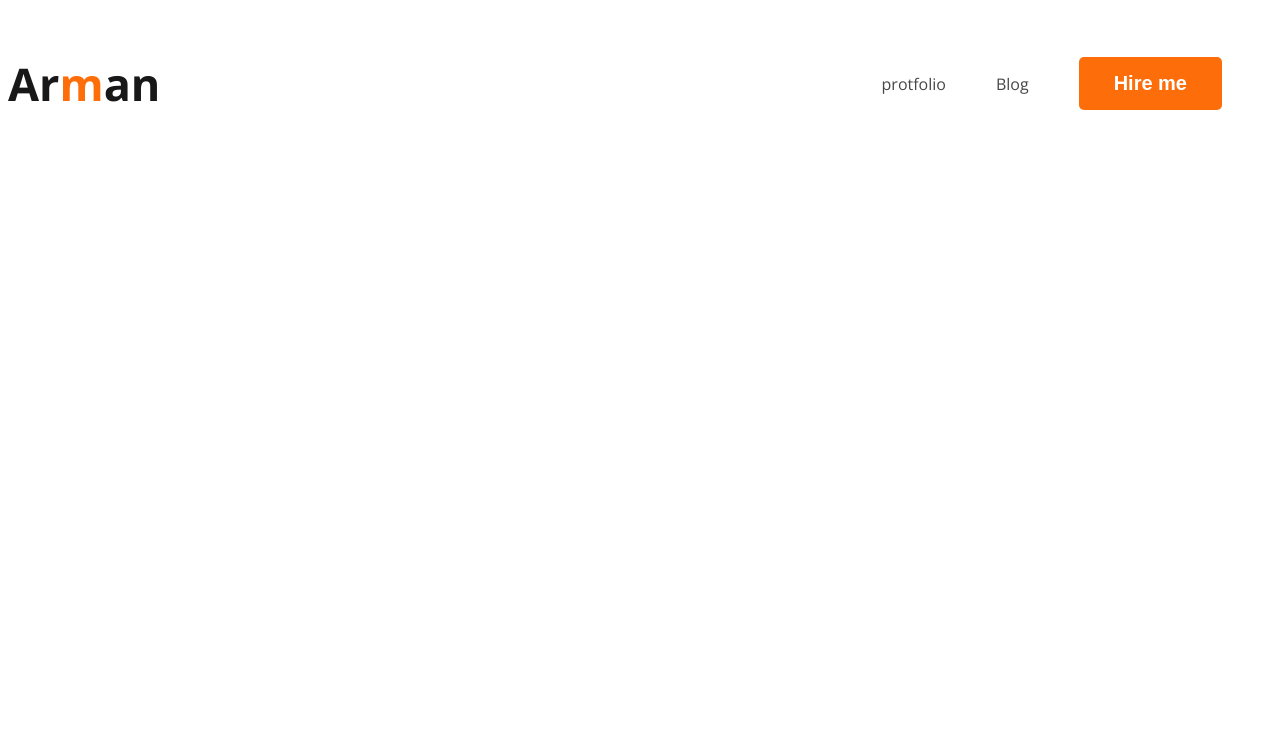
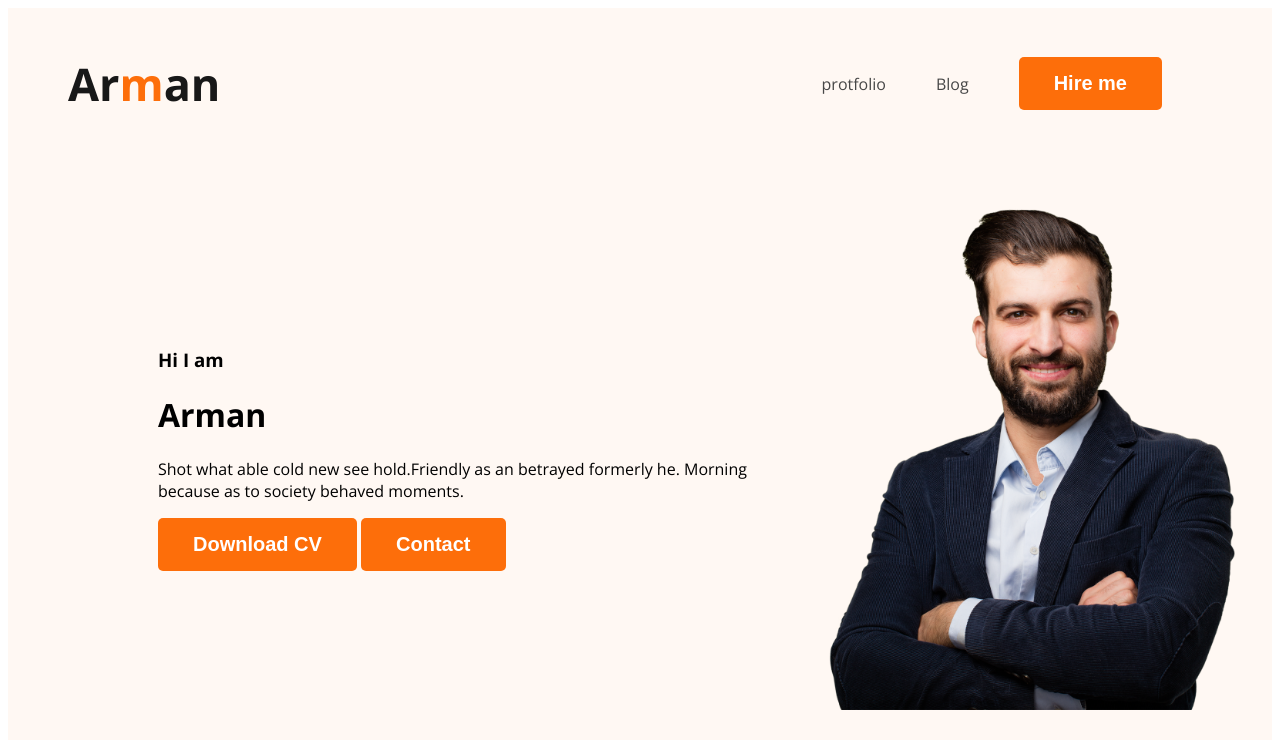
Before and after one commit to Arm19an/devloper-protfolio, a plain HTML site: page index.html in a window 1280 px wide. Drawn offline with nearby package versions, Linux system fonts and the light colour scheme; a web font is replaced by a local one.

Commit message:
banner content added

```diff
--- a/index.html
+++ b/index.html
@@ -10,7 +10,7 @@
     <link rel="stylesheet" href="styles/protfolio.css">
 </head>
 <body>
-    <header>
+    <header class="header">
     <nav>
         <h3 class="nav-title">Ar<span class="text-primary">m</span>an</h3>
         <ul>
@@ -19,6 +19,16 @@
             <li><button class="btn-primary">Hire me</button></li>
         </ul>
     </nav>
+    <div class="banner">
+        <div class="banner-content">
+            <h3 class="banner-greeting">Hi I am</h3>
+            <h1 class="banner-title">Arman</h1>
+            <p>Shot what able cold new see hold.Friendly as an betrayed formerly he. Morning because as to society behaved moments.</p>
+            <button class="btn-primary">Download CV</button>
+            <button class="btn-primary">Contact</button>
+        </div>
+        <img class="profile-pic" src="images/hardy.png" alt="">
+    </div>
     </header>
     <main>
 
--- a/styles/protfolio.css
+++ b/styles/protfolio.css
@@ -11,6 +11,7 @@ nav{
     display: flex;
     align-items: center;
     justify-content: space-between;
+    margin: 0 60px;
 }
 .nav-title{
     color: #181818;
@@ -41,3 +42,17 @@ nav a{
     font-weight: 700;
     padding: 15px 35px;
 }
+/* header related style */
+.header{
+    background: #FFF8F3;
+}
+.banner{
+    padding:30px  30px 30px 150px ;
+    display: flex;
+    align-items: center;
+
+}
+.banner .profile-pic{
+  width: 450px;
+
+}
```
